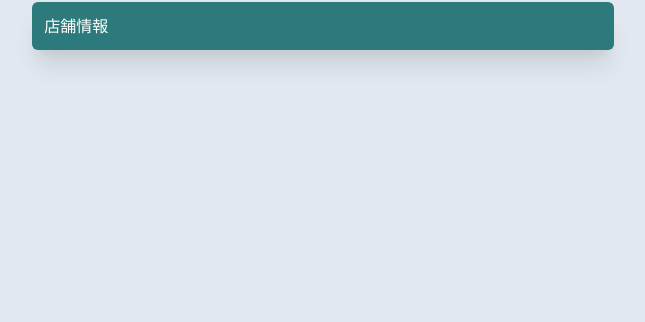
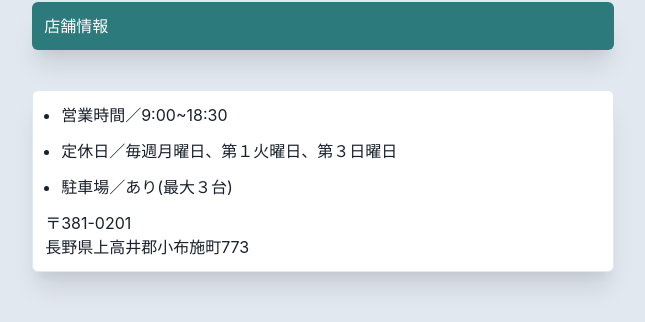
Before and after one commit to Glimmer5/optional_hair_uehala, a Next.js app: page /access in a window 1280 px wide. Shown: the part 878-1200 px from the top of the page, without its empty margins (317-962 px from the left). Built offline with nearby package versions, Linux system fonts and the light colour scheme; a web font is replaced by a local one.

Commit message:
[add]article

```diff
--- /dev/null
+++ b/src/components/article/index.tsx
@@ -0,0 +1,32 @@
+import {
+  Box,
+  UnorderedList,
+  ListItem,
+  useColorModeValue,
+  Text,
+} from "@chakra-ui/react";
+
+const Article: React.FC = () => {
+  return (
+    <Box
+      bg={useColorModeValue("white", "gray.700")}
+      borderRadius="md"
+      borderColor={useColorModeValue("none", "gray.300")}
+      borderWidth="0.3px"
+      boxShadow="xl"
+      p={3}
+    >
+      <UnorderedList spacing={3} mb={3}>
+        <ListItem>営業時間／9:00~18:30</ListItem>
+        <ListItem>定休日／毎週月曜日、第１火曜日、第３日曜日</ListItem>
+        <ListItem>駐車場／あり(最大３台)</ListItem>
+      </UnorderedList>
+      <Box>
+        <Text>〒381-0201</Text>
+        <Text>長野県上高井郡小布施町773</Text>
+      </Box>
+    </Box>
+  );
+};
+
+export default Article;
--- a/src/pages/access.tsx
+++ b/src/pages/access.tsx
@@ -2,6 +2,7 @@ import { Container, Box } from "@chakra-ui/react";
 import BreadCrumbButton from "../components/breadCrumbButton";
 import Iframe from "../components/iframe";
 import Title from "../components/title";
+import Article from "../components/article";
 
 const Access: React.FC = () => {
   return (
@@ -13,7 +14,10 @@ const Access: React.FC = () => {
         <Box mb={10}>
           <Iframe />
         </Box>
-        <Title>店舗情報</Title>
+        <Box mb={10}>
+          <Title>店舗情報</Title>
+        </Box>
+        <Article />
       </Box>
     </Container>
   );
```
